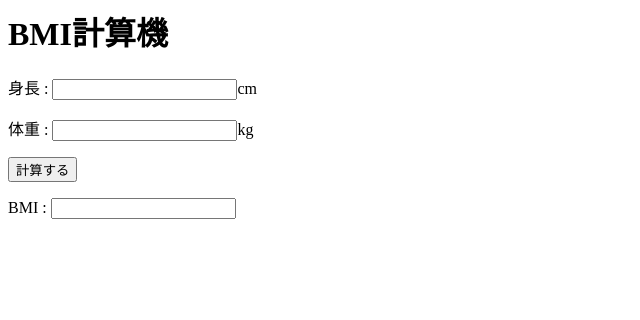
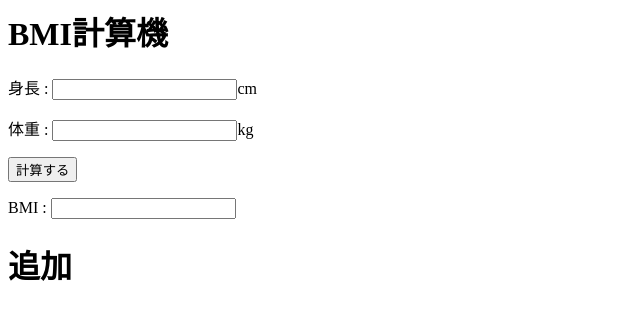
Before and after one commit to ono-kota/bmi-calc, a plain HTML site: page bmi-calc.html in a window 1280 px wide. Shown: the whole page, without its empty margins (0-640 px from the left). Drawn offline with Linux system fonts and the light colour scheme.

Commit message:
htmlにh1タグ追加

```diff
--- a/bmi-calc.html
+++ b/bmi-calc.html
@@ -11,5 +11,8 @@
 <p>体重 : <input type="text" name="weight" id="weight">kg</p>
 <p><button name="calc" id="calc" onclick="calcBmi()">計算する</button></p>
 <p>BMI : <input type="text" name="bmi" id="bmi" readonly></p>
+
+<h1>追加</h1>
+
 </body>
 </html>
```
